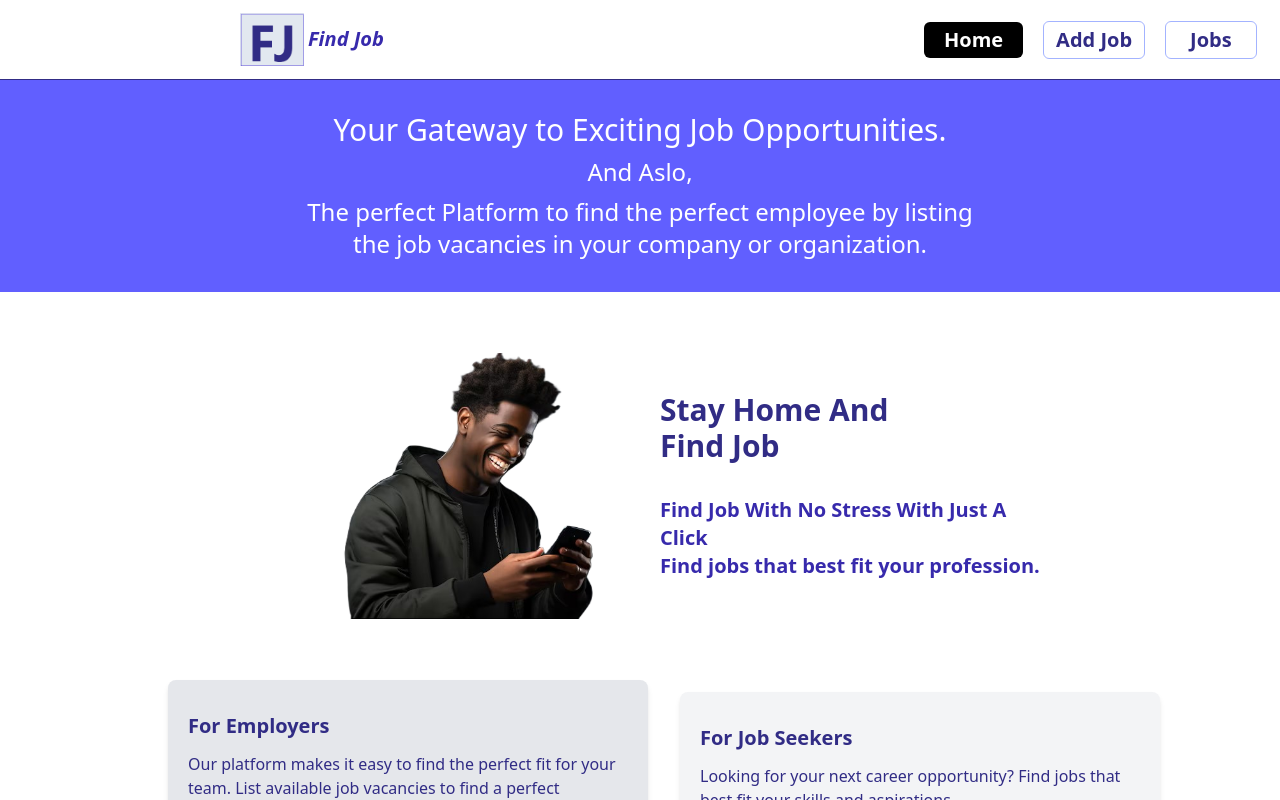
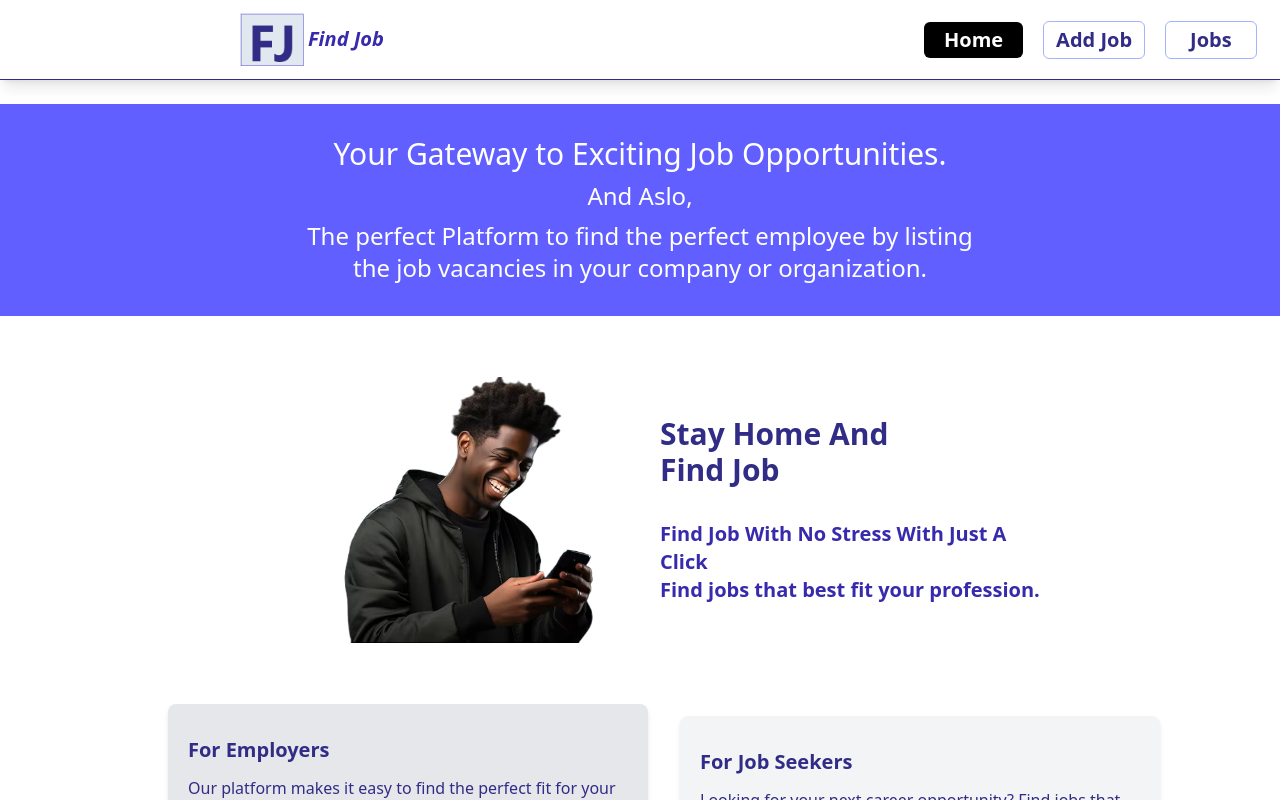
Before and after one commit to AsieduAmos/Jaman-Jobs, a React (Vite) app: page /home in a window 1280 px wide. Shown: the top 800 px of the page. Built offline with nearby package versions, Linux system fonts and the light colour scheme.

Commit message:
mardin top added to head page

```diff
--- a/src/components/HomeAddjobNavBar.jsx
+++ b/src/components/HomeAddjobNavBar.jsx
@@ -5,7 +5,7 @@ import { NavLink } from 'react-router-dom'
 const HomeAddjobNavBar = () => {
   return (
     <>
-    <div className="flex h-20 items-center border-b border-indigo-900 ">
+    <div className="flex h-20 items-center border-b border-indigo-900 shadow-lg">
           <div className='flex'>
             <div className='pointer-events-none select-none ml-60'><img className='w-16' src={FJ} alt="" /></div>
             <div className='font-extrabold italic text-xl ml-1 mt-3 text-indigo-800'>Find Job</div>
--- a/src/pages/Head.jsx
+++ b/src/pages/Head.jsx
@@ -3,7 +3,7 @@ import React from 'react'
 const Head = () => {
   return (
     <>
-    <div className='bg-indigo-500 text-white py-8 text-center '>
+    <div className='bg-indigo-500 text-white py-8 text-center mt-6 '>
         <h3 className='text-3xl '> Your Gateway to Exciting Job Opportunities.</h3>
         <h4 className='text-2xl my-2'>And Aslo,</h4>
         <p className='text-2xl '>
```
